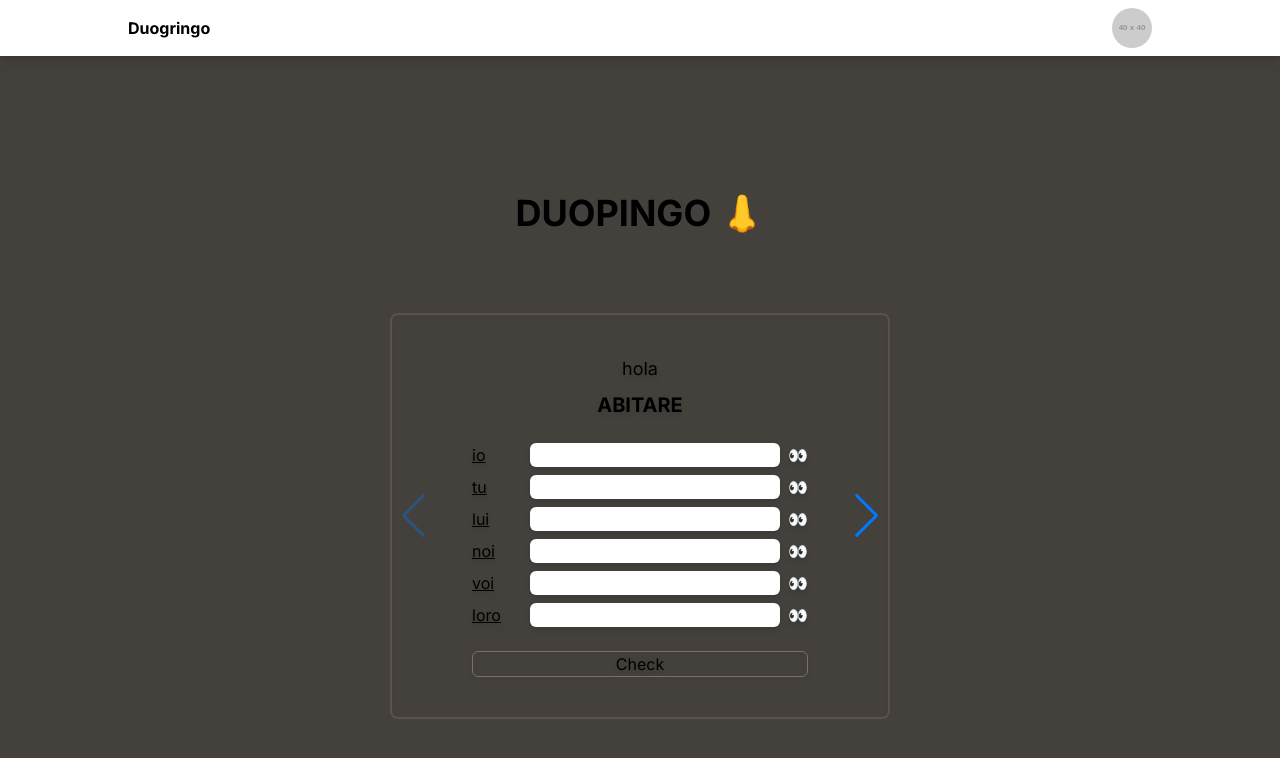
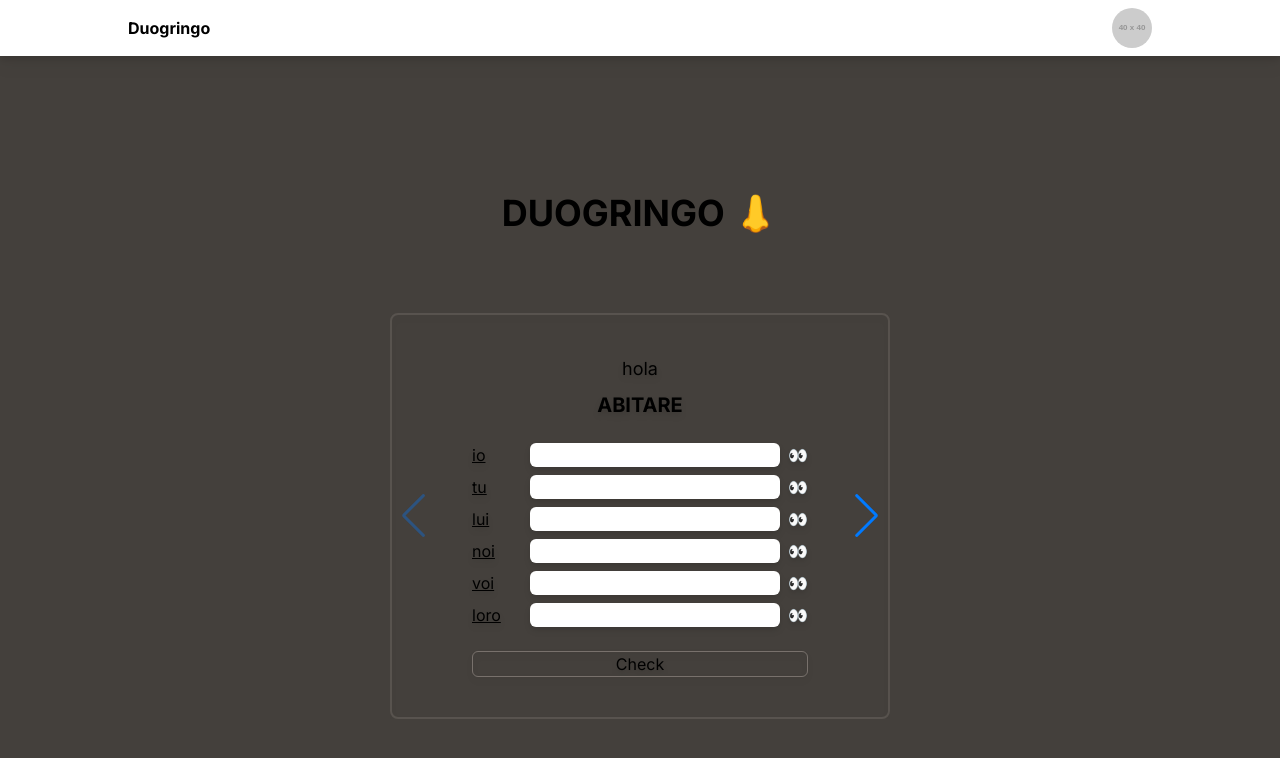
Before and after one commit to pabloramoss/duog, a Next.js app: page / in a window 1280 px wide. Shown: the top 758 px of the page. Built offline with nearby package versions, Linux system fonts and the light colour scheme.

Commit message:
fix: change app name

```diff
--- a/src/app/page.tsx
+++ b/src/app/page.tsx
@@ -14,7 +14,7 @@
 export default function Home() {
   return (
     <main className="flex min-h-screen flex-col items-center justify-center p-24 bg-stone-700">
-      <h1 className='text-4xl font-bold mb-20'>DUOPINGO 👃</h1>
+      <h1 className='text-4xl font-bold mb-20'>DUOGRINGO 👃</h1>
       <div style={{width: "500px"}}>
         <Swiper style={{}} navigation={true} modules={[Navigation]} className="mySwiper">
           {
```
